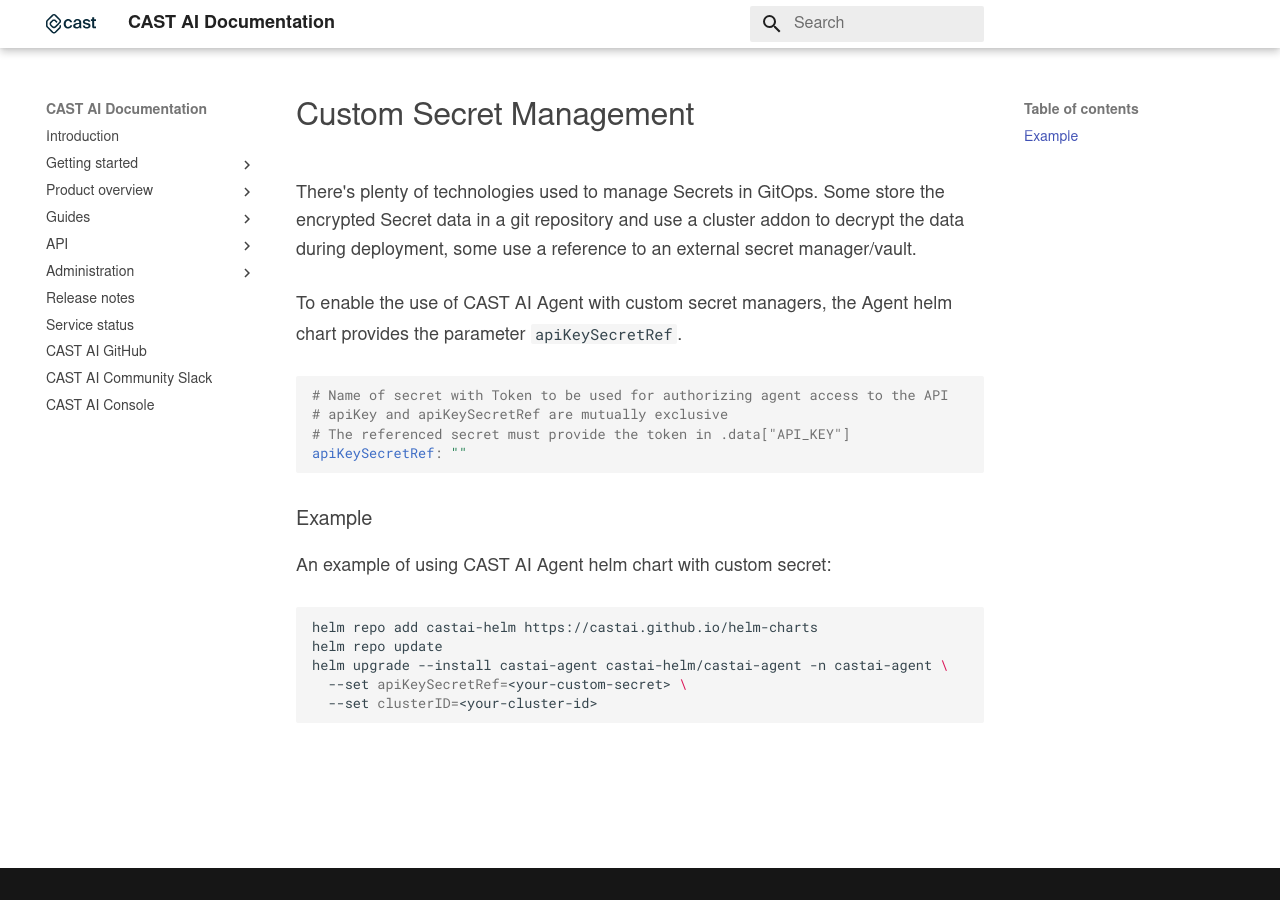
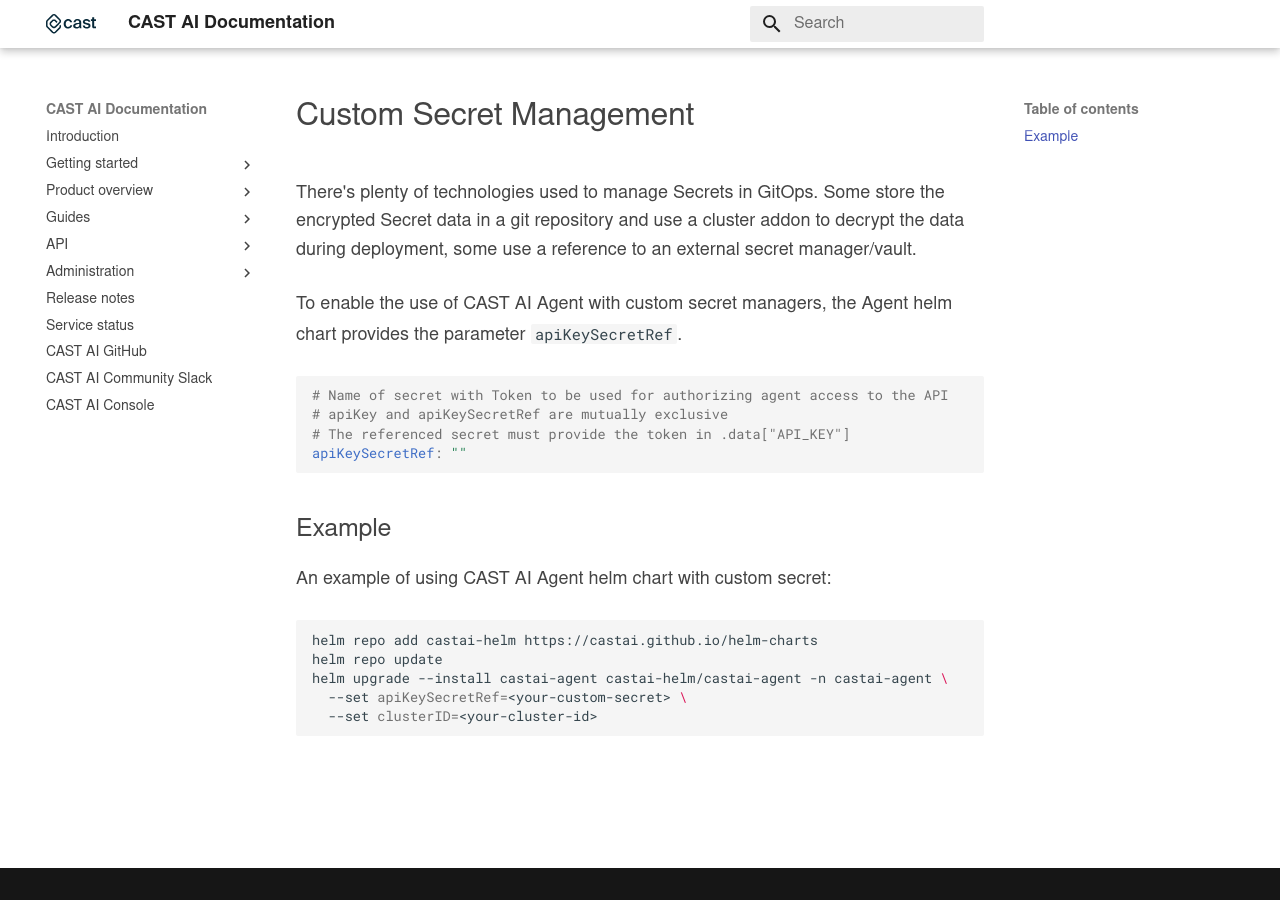
Before and after one commit to castai/docs, an MkDocs documentation site: the page built from docs/guides/custom-secret-management.md, in a window 1280 px wide. Built offline with MkDocs 1.6.1 and Material for MkDocs 9.7.7, drawn with Linux system fonts in a browser that asks for light colours; some web fonts are replaced.

````diff
--- a/docs/guides/custom-secret-management.md
+++ b/docs/guides/custom-secret-management.md
@@ -19,7 +19,7 @@ the Agent helm chart provides the parameter `apiKeySecretRef`.
 apiKeySecretRef: ""
 ```
 
-### Example
+## Example
 
 An example of using CAST AI Agent helm chart with custom secret:
 
````
